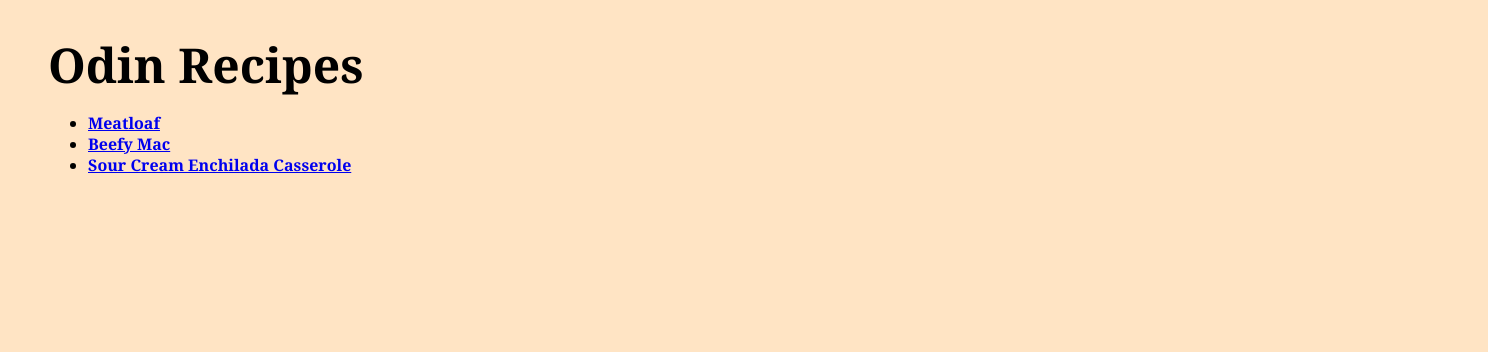
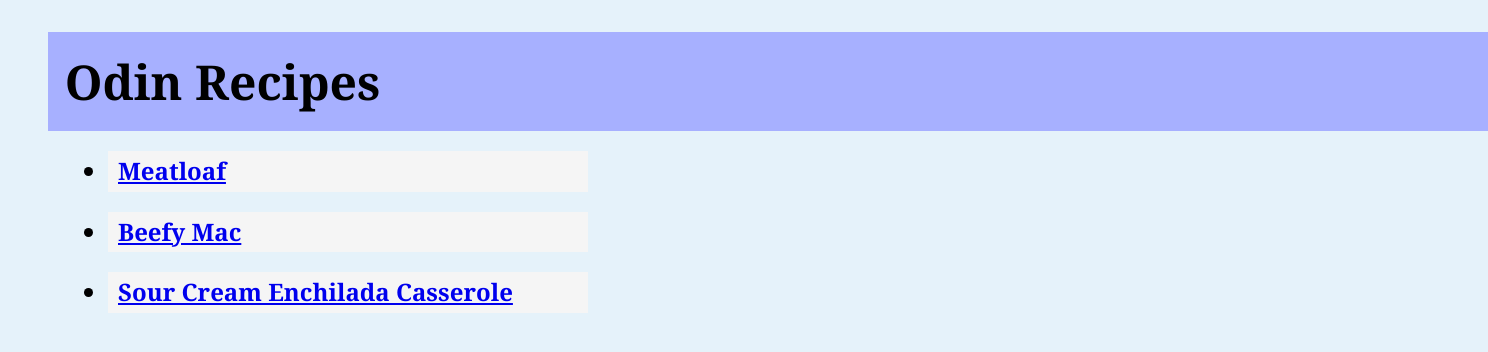
Before and after one commit to cbogs-upenn/odin-recipes, a plain HTML site: page index.html in a window 1280 px wide. Shown: the whole page, 1488 px wide, since content can reach past the window. Drawn offline with Linux system fonts and the light colour scheme.

Commit message:
Update CSS

```diff
--- a/styles.css
+++ b/styles.css
@@ -4,22 +4,39 @@
 }
 
 body {
-    background-color: bisque;
+    background-color: rgb(229, 242, 250);
     margin-left: 3em;
 }
 
 h1 {
     font-size: 3em;
     margin-bottom: 0em;
+    background-color: rgb(167, 176, 255);
+    padding: .35em;
+    color: rgb(0, 0, 0);
+    width: 30em;
 }
 
 
 a:visited {
-    color: saddlebrown;
+    color: rgb(19, 53, 139);
 }
 
 ul {
     line-height: 1.3em;
+}
+
+li {
+    background-color: whitesmoke;
+    padding: 10px;
+    margin: 20px;
+    width: 20em;
+    font-size: 1.5em;
+}
+
+li:hover {
+    background-color: rgb(167, 176, 255);
+    color: gold;
 }
 
 .recipelist {
```
